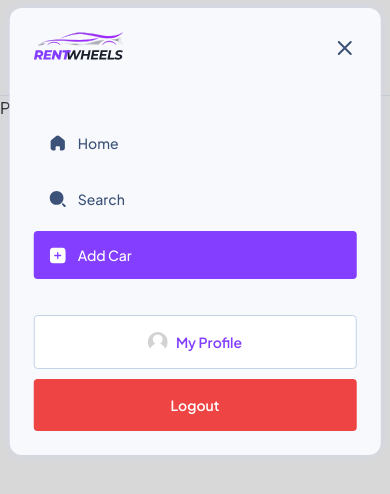
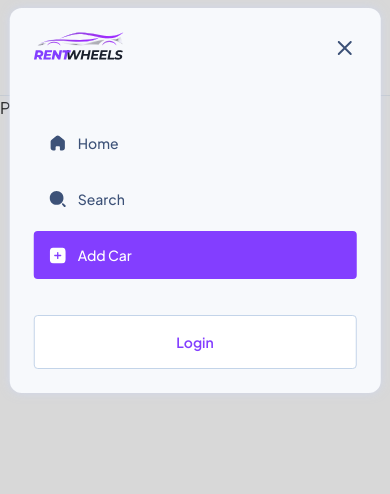
Before and after one commit to TyeStanley/rentwheels, a Next.js app: page /add-car in a window 390 px wide. Both pictures are taken after a click on the button 354 px from the left and 47 px from the top of the page. Shown: the top 494 px of the page. Built offline with nearby package versions, Linux system fonts and the light colour scheme.

Commit message:
updated mobile menu

```diff
--- a/components/Navbar/NavbarMobile/MobileAuthButtons.tsx
+++ b/components/Navbar/NavbarMobile/MobileAuthButtons.tsx
@@ -2,8 +2,8 @@ import Image from 'next/image';
 
 import { Button } from '@/components/ui/button';
 
-const MobileAuthButtons = () => {
-  const isUserLoggedIn = true;
+const MobileAuthButtons = ({ openForm }: { openForm: () => void }) => {
+  const isUserLoggedIn = false;
 
   return (
     <section className="mt-5 flex flex-col gap-2.5">
@@ -22,7 +22,9 @@ const MobileAuthButtons = () => {
           <Button variant="logout">Logout</Button>
         </>
       ) : (
-        <Button variant="primaryMobileMenu">Login</Button>
+        <Button variant="primaryMobileMenu" onClick={openForm}>
+          Login
+        </Button>
       )}
     </section>
   );
--- a/components/Navbar/NavbarMobile/NavbarMobileMenu.tsx
+++ b/components/Navbar/NavbarMobile/NavbarMobileMenu.tsx
@@ -1,3 +1,7 @@
+'use client';
+
+import { useState } from 'react';
+
 import {
   NavbarMobileLinks,
   NavbarMobileMenuHeader,
@@ -5,17 +9,44 @@ import {
 } from '@/components/Navbar/NavbarMobile';
 import { Dialog, DialogContent, DialogTrigger } from '@/components/ui/dialog';
 import Menu from '@/components/icons/Menu';
+import { Tabs, TabsContent, TabsList, TabsTrigger } from '@/components/ui/tabs';
+import SignInForm from '../SignInForm';
+import SignUpForm from '../SignUpForm';
 
 const NavbarMobileMenu = () => {
+  const [showForm, setShowForm] = useState(false);
+
+  const openForm = () => setShowForm(true);
+  const closeForm = () => setShowForm(false);
+
   return (
     <Dialog>
       <DialogTrigger>
         <Menu />
       </DialogTrigger>
       <DialogContent>
-        <NavbarMobileMenuHeader />
-        <NavbarMobileLinks />
-        <MobileAuthButtons />
+        <NavbarMobileMenuHeader closeForm={closeForm} />
+
+        {showForm ? (
+          <Tabs defaultValue="signin" className="w-full">
+            <TabsList>
+              <TabsTrigger value="signin">Sign-in</TabsTrigger>
+              <TabsTrigger value="signup">Sign-up</TabsTrigger>
+            </TabsList>
+            <TabsContent value="signin">
+              <SignInForm />
+            </TabsContent>
+            <TabsContent value="signup">
+              <SignUpForm />
+            </TabsContent>
+          </Tabs>
+        ) : (
+          <>
+            <NavbarMobileLinks />
+
+            <MobileAuthButtons openForm={openForm} />
+          </>
+        )}
       </DialogContent>
     </Dialog>
   );
--- a/components/Navbar/NavbarMobile/NavbarMobileMenuHeader.tsx
+++ b/components/Navbar/NavbarMobile/NavbarMobileMenuHeader.tsx
@@ -2,11 +2,11 @@ import NavbarLogo from '@/components/Navbar/NavbarLogo';
 import { DialogClose } from '@/components/ui/dialog';
 import Close from '@/components/icons/Close';
 
-const NavbarMobileMenuHeader = () => {
+const NavbarMobileMenuHeader = ({ closeForm }: { closeForm: () => void }) => {
   return (
     <section className="flex items-center justify-between ">
       <NavbarLogo />
-      <DialogClose>
+      <DialogClose onClick={closeForm}>
         <Close />
       </DialogClose>
     </section>
```
